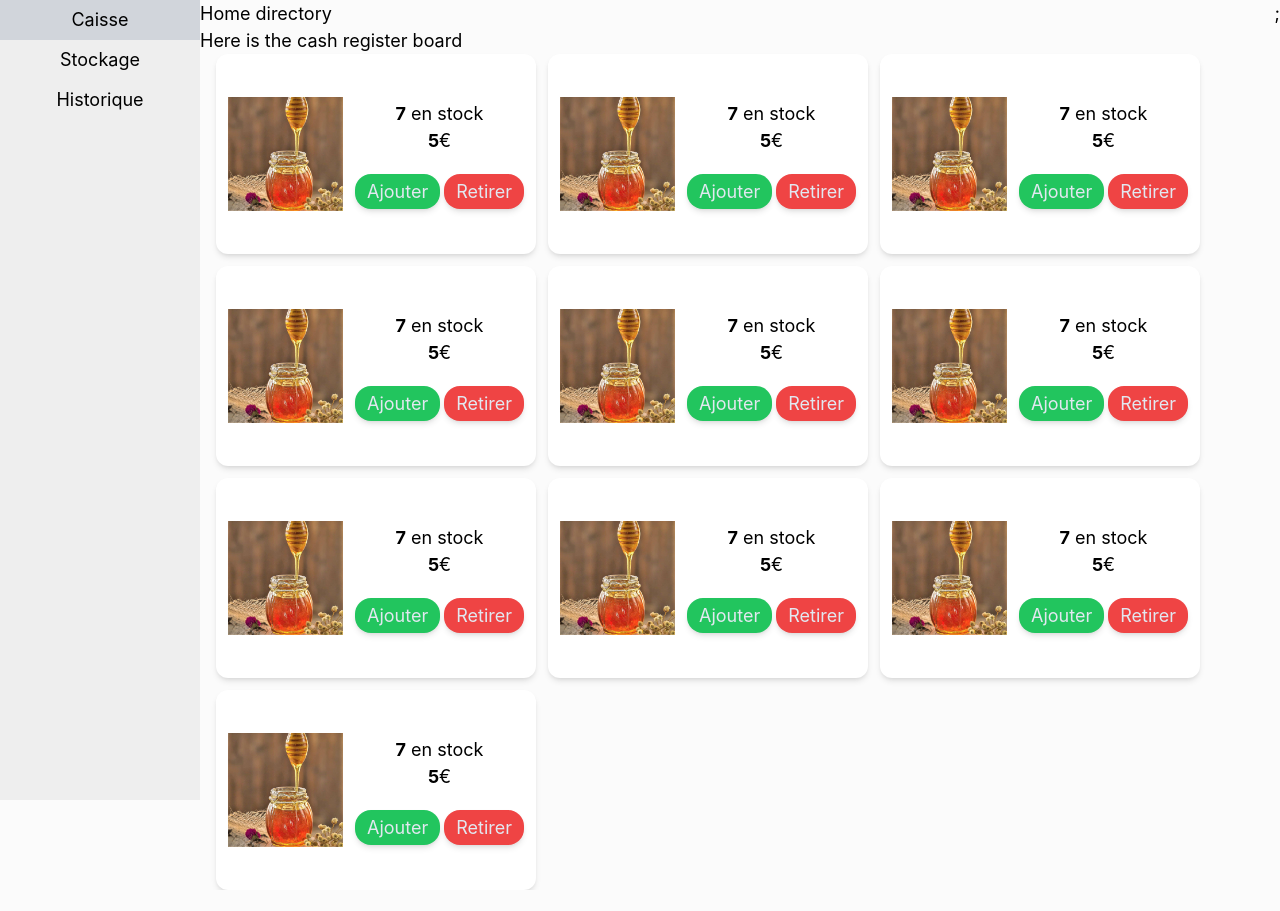
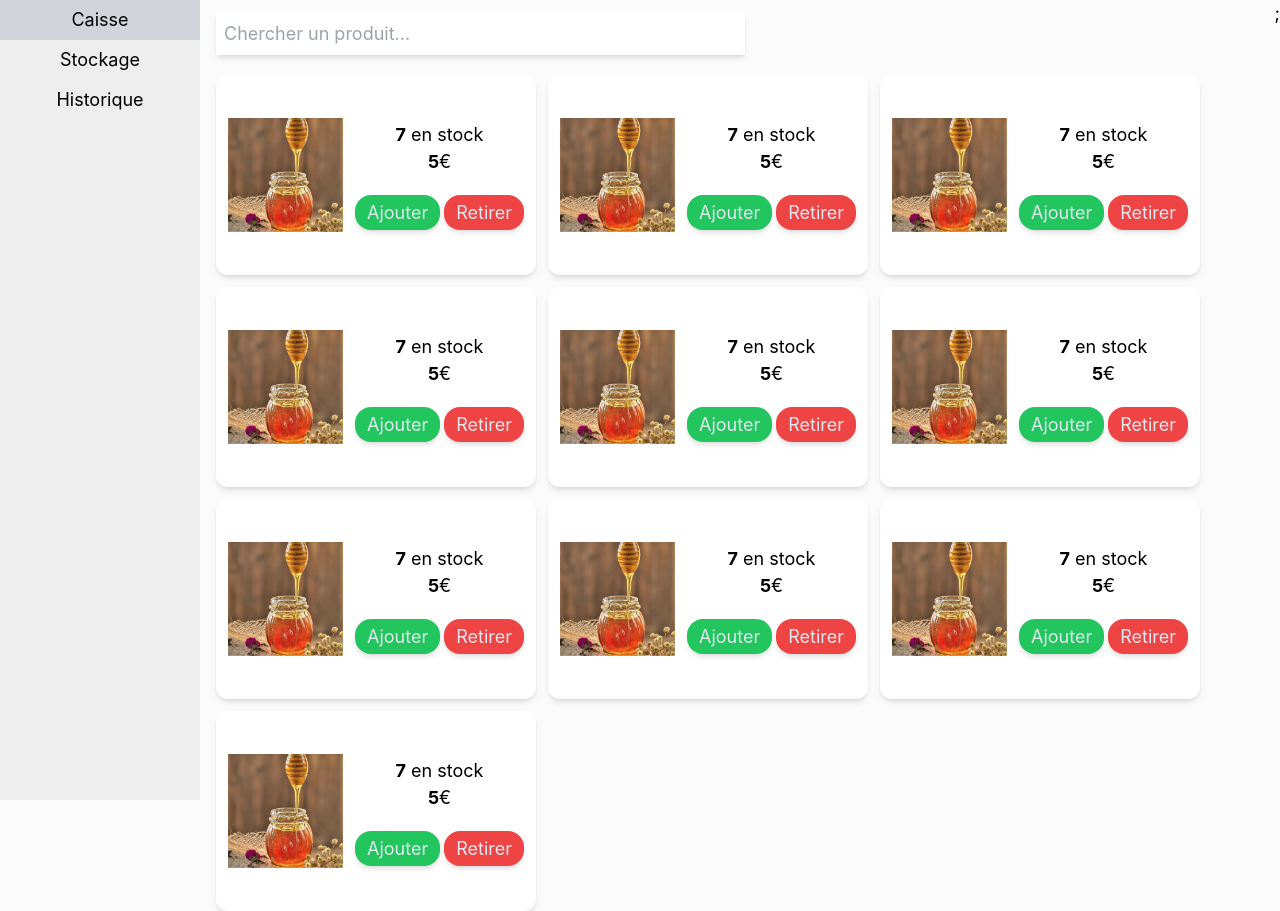
Before and after one commit to paul-rou/CashRegisterApp, a Next.js app in the folder frontend/: page / in a window 1280 px wide. Before the commit the page ends 890 px from the top, so only its background shows below. Built offline with nearby package versions, Linux system fonts and the light colour scheme; no server answers; the database is empty.

Commit message:
[FEAT] Add Search Bar and layout for Cash page header

```diff
--- a/frontend/package.json
+++ b/frontend/package.json
@@ -10,6 +10,7 @@
   },
   "dependencies": {
     "@prisma/client": "^5.7.0",
+    "@radix-ui/react-icons": "^1.3.0",
     "@radix-ui/themes": "^2.0.2",
     "next": "14.0.3",
     "react": "^18",
--- /dev/null
+++ b/frontend/src/components/CashHeaderLayout/CashHeaderLayout.tsx
@@ -0,0 +1,11 @@
+import SearchBar from "../SearchBar/SearchBar";
+
+const CashHeaderLayout = () => {
+  return (
+    <div className="ml-4 mt-3 mb-5">
+      <SearchBar />
+    </div>
+  );
+};
+
+export default CashHeaderLayout;
--- /dev/null
+++ b/frontend/src/components/SearchBar/SearchBar.tsx
@@ -0,0 +1,13 @@
+const SearchBar = () => {
+  return (
+    <>
+      <input
+        type="text"
+        placeholder="Chercher un produit..."
+        className="p-2 shadow-md w-[50%]"
+      />
+    </>
+  );
+};
+
+export default SearchBar;
--- a/frontend/src/pages/index.tsx
+++ b/frontend/src/pages/index.tsx
@@ -1,6 +1,7 @@
 import { GetStaticProps } from "next/types";
 import prisma from "../lib/prisma";
 import ProductLayout from "@/components/ProductLayout/ProductLayout";
+import CashHeaderLayout from "@/components/CashHeaderLayout/CashHeaderLayout";
 
 interface Product {
   id: number;
@@ -13,8 +14,7 @@ interface Product {
 export default function Cash({ products }: { products: Product[] }) {
   return (
     <div>
-      <h1>Home directory</h1>
-      <p>Here is the cash register board</p>
+      <CashHeaderLayout />
       <ProductLayout />
     </div>
   );
```
Also changed, not shown: 1 other file (tests, documents, lock files or other folders).
